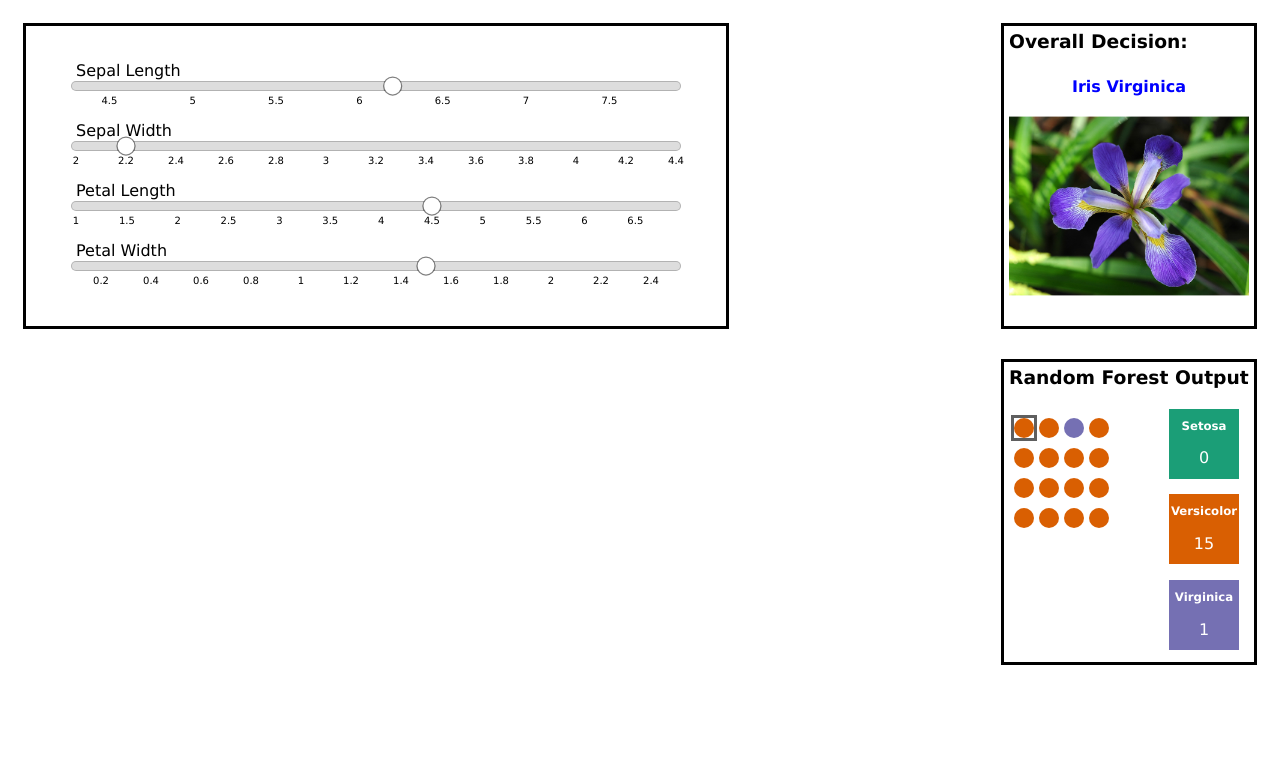
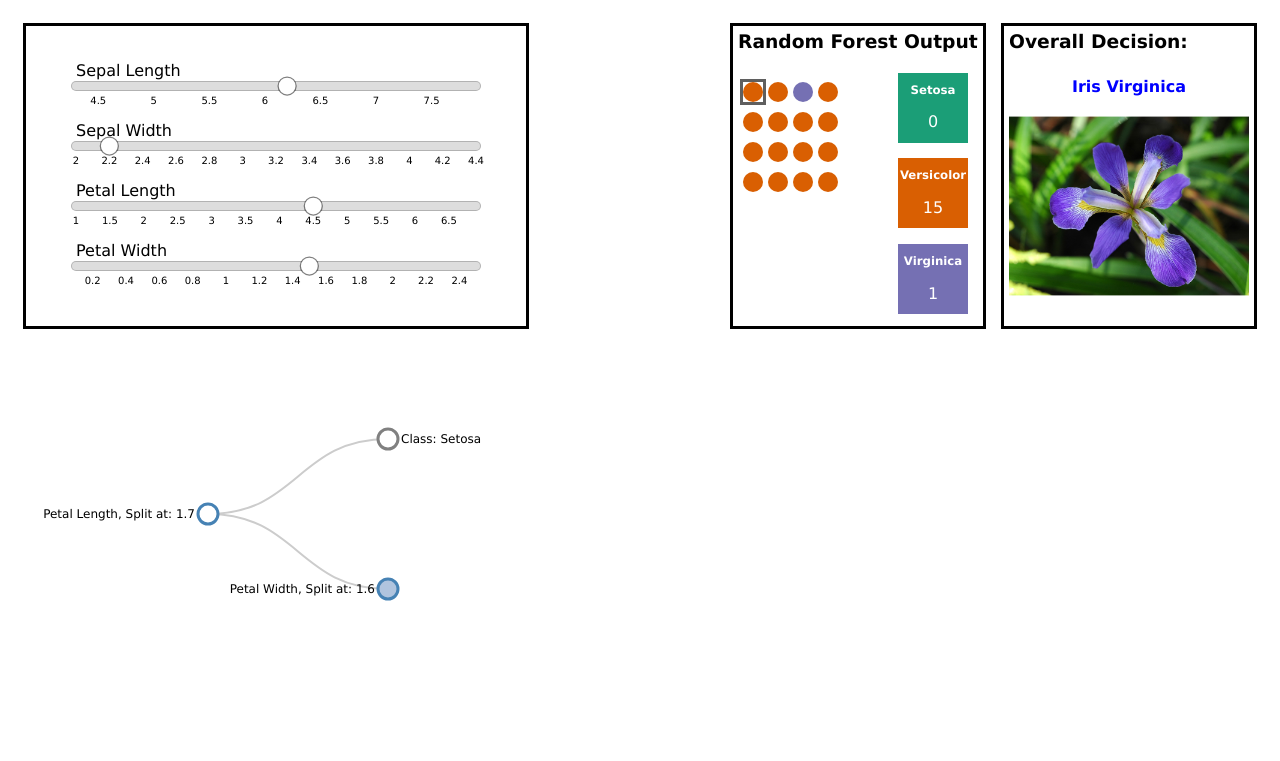
Before and after one commit to Shigenaka/INFX-562-Final-Project, a plain HTML site: page index.html in a window 1280 px wide. Shown: the top 761 px of the page. Drawn offline with nearby package versions, Linux system fonts and the light colour scheme.

Commit message:
made stuff smaller

```diff
--- a/index.html
+++ b/index.html
@@ -10,7 +10,7 @@
     <!-- <INPUT TYPE="Button" value="Setosa" onclick="createDataObj(4.8, 3.4, 1.9, 0.2)"/>
     <INPUT TYPE="Button" value="Versicolor" onclick="createDataObj(5.6, 2.9, 3.6, 1.3)"/>
     <INPUT TYPE="Button" value="Virginica" onclick="createDataObj(6.3, 3.3, 6.0, 2.5)"/> -->
-    <svg width="700" height="300"></svg>
+    <svg width="500" height="300"></svg>
 </div>
 
 <div class="outcomeImage">
```
